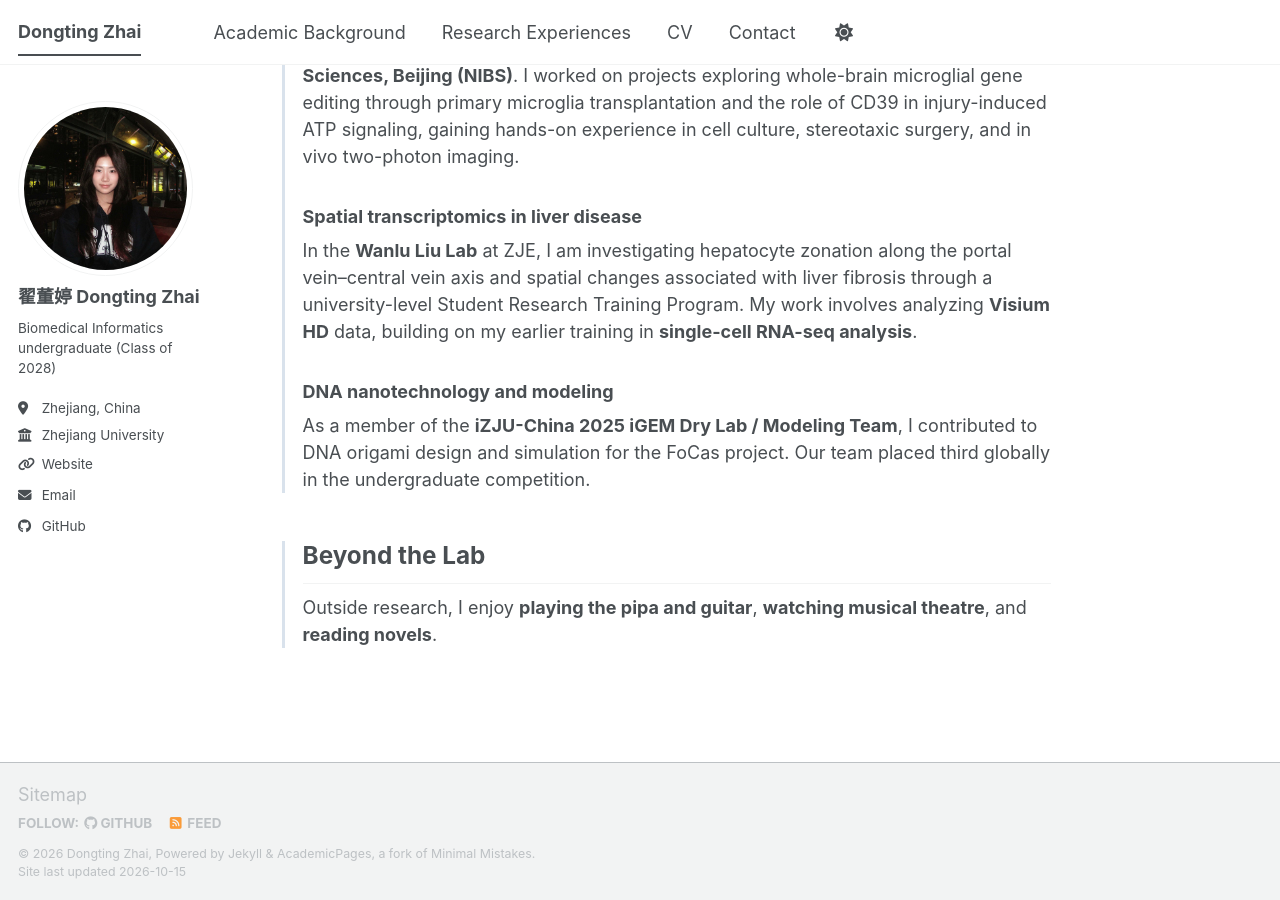
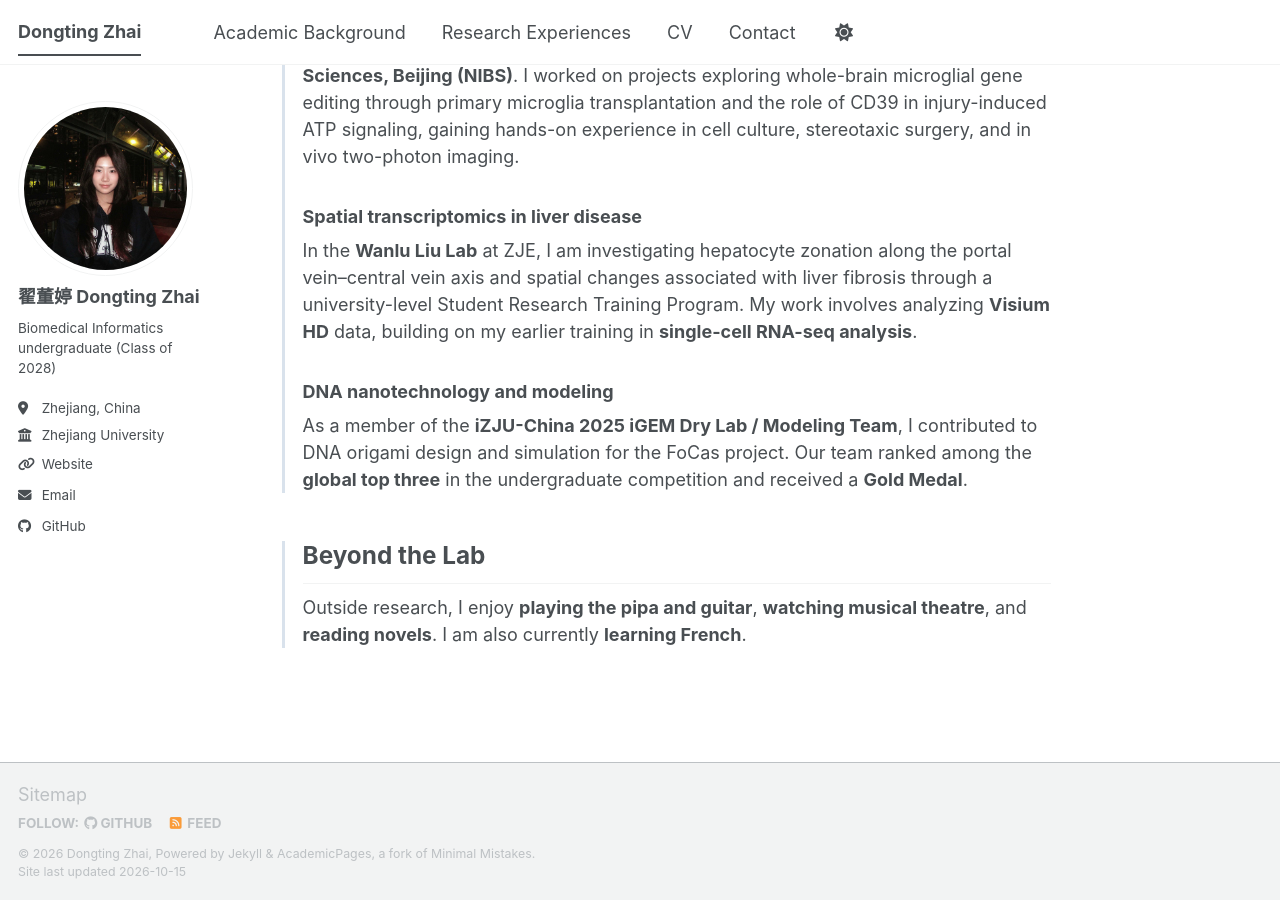
Before and after one commit to Iris1618/Iris1618.github.io, a Jekyll site: the page built from _pages/about.md, in a window 1280 px wide and 900 px high, scrolled down 803 px. Built offline with Jekyll 4.4.1, drawn with Linux system fonts in a browser that asks for light colours; a script bundle is joined from its source files by our own code; library files that are not in the unit come from our copies.

Commit message:
Clarify iGEM awards and add French learning

```diff
--- a/_pages/about.md
+++ b/_pages/about.md
@@ -152,7 +152,8 @@ redirect_from:
   <p>
     As a member of the <strong>iZJU-China 2025 iGEM Dry Lab / Modeling Team</strong>,
     I contributed to DNA origami design and simulation for the FoCas project.
-    Our team placed third globally in the undergraduate competition.
+    Our team ranked among the <strong>global top three</strong> in the undergraduate
+    competition and received a <strong>Gold Medal</strong>.
   </p>
 </div>
 
@@ -161,5 +162,6 @@ redirect_from:
   <p>
     Outside research, I enjoy <strong>playing the pipa and guitar</strong>,
     <strong>watching musical theatre</strong>, and <strong>reading novels</strong>.
+    I am also currently <strong>learning French</strong>.
   </p>
 </div>
```
